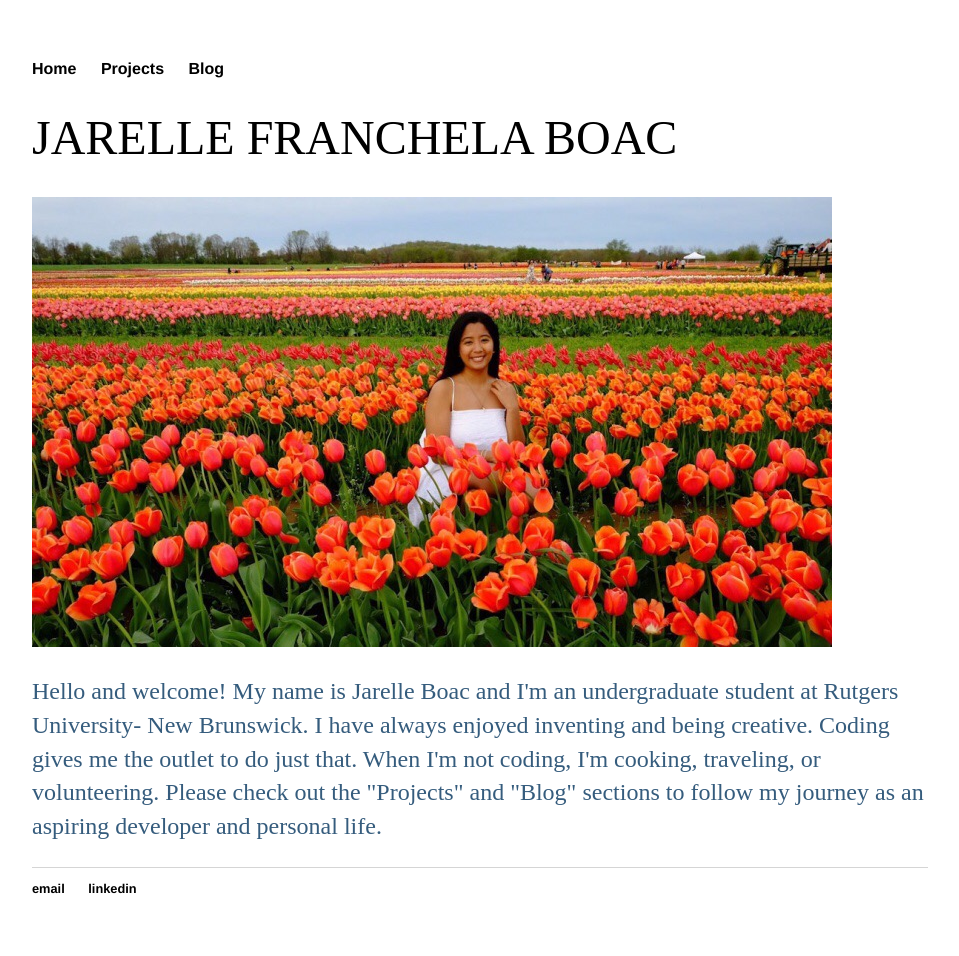
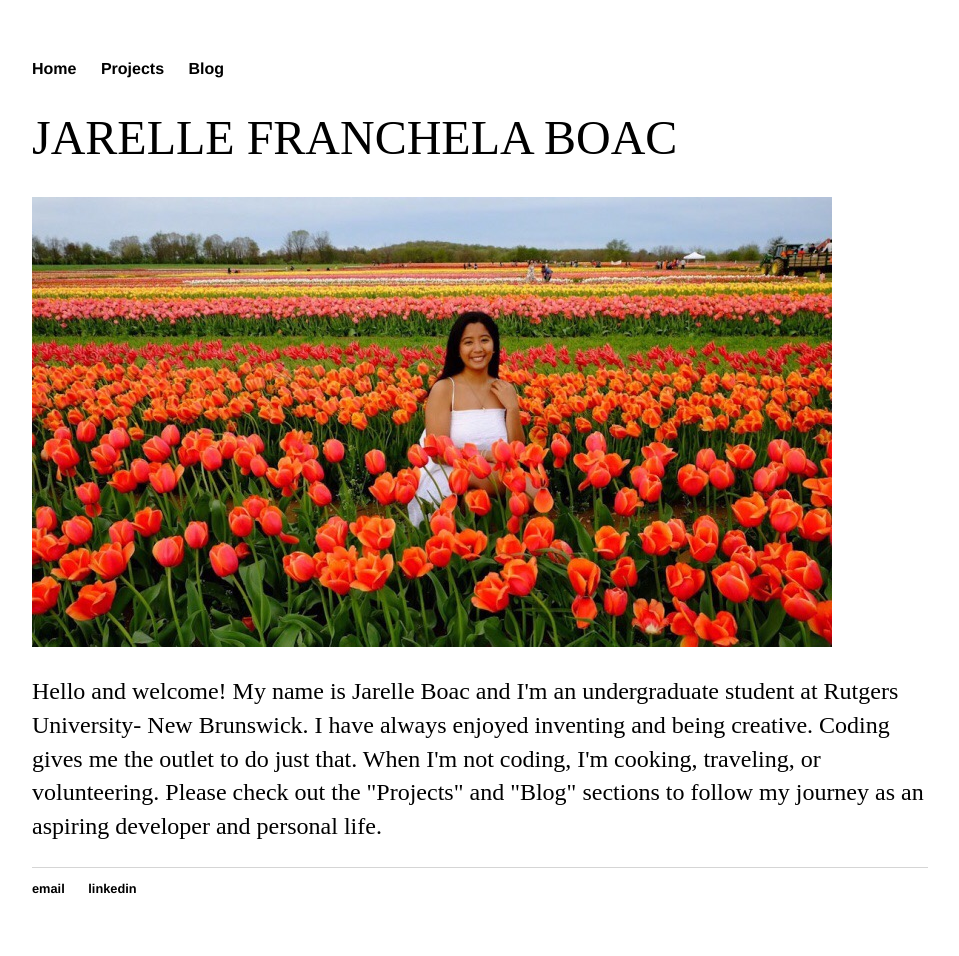
Before and after one commit to jarelle22/jarelleboac.github.io, a Jekyll site: the page built from index.html, in a window 1280 px wide. Shown: the whole page, without its empty margins (160-1119 px from the left). Built offline with Jekyll 4.4.1, drawn with Linux system fonts in a browser that asks for light colours.

Commit message:
every font black now

```diff
--- a/css/main.css
+++ b/css/main.css
@@ -33,7 +33,7 @@ h1 {
 p {
     font-size: 1.5em;
     line-height: 1.4em;
-    color: #355C7D;
+    color: #000000;
 }
 footer {
     border-top: 1px solid #d5d5d5;
```
